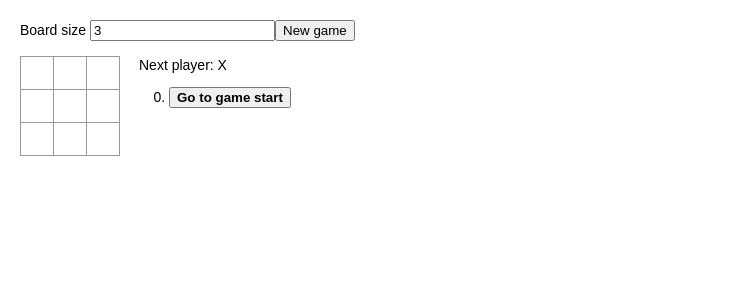
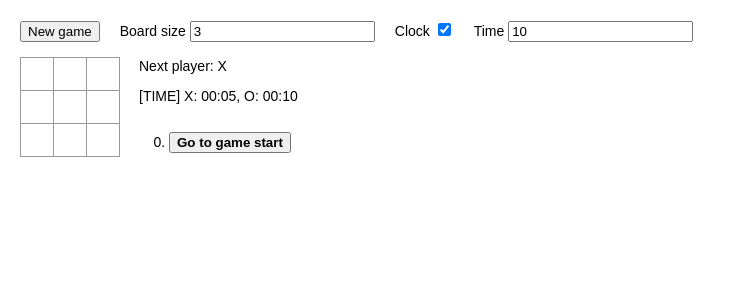
Before and after one commit to Minimuino/ultimate-tic-tac-toe-react, a React (Create React App) app: page / in a window 1280 px wide. Shown: the top 300 px of the page, without its empty margins (0-736 px from the left). Built offline with nearby package versions, Linux system fonts and the light colour scheme.

Commit message:
Add game clock

```diff
--- a/src/App.js
+++ b/src/App.js
@@ -9,18 +9,21 @@ export default class App extends React.Component
         super(props);
         this.state = {
             boardSize: 3,
+            clock: true,
+            time: 10,
             matchID: 0
         };
 
-        this.game = <Game key={this.state.matchID} size={this.state.boardSize}/>;
         this.newGame = this.newGame.bind(this);
     }
 
-    newGame(size)
+    newGame(size, clock, time)
     {
         // console.log('New size is ' + size);
         this.setState((prevState, props) => ({
             boardSize: size,
+            clock: clock,
+            time: time,
             matchID: prevState.matchID+1
         }));
     }
@@ -29,8 +32,12 @@ export default class App extends React.Component
     {
         return (
             <div className="game-container">
-                <SettingsForm defaultValue={this.state.boardSize} submitCallback={this.newGame} /><br/>
-                <Game key={this.state.matchID} size={this.state.boardSize} renderInfo={true} />
+                <SettingsForm defaultValues={this.state} submitCallback={this.newGame} /><br/>
+                <Game key={this.state.matchID}
+                    size={this.state.boardSize}
+                    clock={this.state.clock}
+                    time={this.state.time}
+                    renderInfo={true} />
             </div>
         );
     }
--- /dev/null
+++ b/src/components/CountDown.js
@@ -0,0 +1,73 @@
+import React from 'react';
+
+export default class CountDown extends React.Component
+{
+    constructor(props)
+    {
+        super(props);
+        this.state = {elapsed: 0};
+
+        this.lastTick = null;
+        this.tick = this.tick.bind(this);
+    }
+
+    // componentDidMount()
+    // {
+    //  this.timer = setInterval(this.tick, 1000);
+    //  console.log('Mount timer ' + this.timer);
+    // }
+
+    componentWillUnmount()
+    {
+        clearInterval(this.timer);
+    }
+
+    tick()
+    {
+        this.setState((prevState, props) => {
+            var now = new Date();
+            const dt = now - this.lastTick;
+            return {
+                elapsed: prevState.elapsed + dt
+            };
+        });
+        this.lastTick = new Date();
+    }
+
+    pause()
+    {
+        clearInterval(this.timer);
+        this.timer = null;
+        this.lastTick = null;
+    }
+
+    resume()
+    {
+        this.timer = setInterval(this.tick, 1000);
+        this.lastTick = new Date();
+    }
+
+    render()
+    {
+        const remaining = this.props.seconds - Math.floor(this.state.elapsed / 1000);
+        const minutes = Math.floor(remaining / 60);
+        const seconds = remaining % 60;
+
+        if (this.props.isPaused)
+        {
+            console.log('Pause!!');
+            this.pause();
+        }
+        else if (minutes === 0 && seconds === 0)
+        {
+            this.props.timeOverCallback(this.props.player);
+        }
+        else if (!this.timer)
+        {
+            console.log('Resume!!');
+            this.resume();
+        }
+
+        return <p className="countdown">{("0" + minutes).slice(-2)}:{("0" + seconds).slice(-2)}</p>;
+    }
+}
--- a/src/components/Game.js
+++ b/src/components/Game.js
@@ -1,5 +1,6 @@
 import React from 'react';
 import Board from './Board.js';
+import CountDown from './CountDown.js';
 
 export default class Game extends React.Component
 {
@@ -14,6 +15,8 @@ export default class Game extends React.Component
             stepNumber: 0,
             xIsNext: true
         };
+
+        this.timeOver = this.timeOver.bind(this);
     }
 
     jumpTo(step)
@@ -22,6 +25,11 @@ export default class Game extends React.Component
             stepNumber: step,
             xIsNext: (step % 2) === 0,
         });
+    }
+
+    timeOver(player)
+    {
+        console.log('Time over!!' + player + ' loses');
     }
 
     handleClick(i)
@@ -140,6 +148,8 @@ export default class Game extends React.Component
             }
         }
 
+        const timerXPaused = !this.state.xIsNext || Boolean(winnerLine);
+        const timerOPaused = this.state.xIsNext || Boolean(winnerLine);
         return (
             <div className="game">
                 <div className="game-board">
@@ -153,6 +163,20 @@ export default class Game extends React.Component
                 {this.props.renderInfo &&
                     <div className="game-info">
                         <div>{status}</div>
+                        {this.props.clock &&
+                            <div>[TIME]
+                                X: <CountDown key={1}
+                                    player="X"
+                                    seconds={this.props.time}
+                                    isPaused={timerXPaused}
+                                    timeOverCallback={this.timeOver} />
+                                , O: <CountDown key={2}
+                                    player="O"
+                                    seconds={this.props.time}
+                                    isPaused={timerOPaused}
+                                    timeOverCallback={this.timeOver} />
+                            </div>
+                        }
                         <ol>{moves.reverse()}</ol>
                     </div>
                 }
--- a/src/components/SettingsForm.js
+++ b/src/components/SettingsForm.js
@@ -6,7 +6,9 @@ export default class SettingsForm extends React.Component
     {
         super(props);
         this.state = {
-            value: this.props.defaultValue
+            boardSize: this.props.defaultValues.boardSize,
+            clock: this.props.defaultValues.clock,
+            time: this.props.defaultValues.time
         };
 
         this.handleChange = this.handleChange.bind(this);
@@ -15,12 +17,18 @@ export default class SettingsForm extends React.Component
 
     handleChange(event)
     {
-        this.setState({value: event.target.value});
+        const target = event.target;
+        const value = target.type === 'checkbox' ? target.checked : target.value;
+        const name = target.name;
+
+        this.setState({
+          [name]: value
+        });
     }
 
     handleSubmit(event)
     {
-        this.props.submitCallback(this.state.value);
+        this.props.submitCallback(this.state.boardSize, this.state.clock, this.state.time);
         event.preventDefault();
     }
 
@@ -28,10 +36,31 @@ export default class SettingsForm extends React.Component
     {
         return (
             <form onSubmit={this.handleSubmit}>
-                <label>
-                    Board size <input type="number" value={this.state.value} onChange={this.handleChange} />
+                <input type="submit" value="New game" />
+                <label className="settings-label">
+                    Board size <input
+                        name="boardSize"
+                        type="number"
+                        min="2"
+                        value={this.state.boardSize}
+                        onChange={this.handleChange} />
                 </label>
-                <input type="submit" value="New game" />
+                <label className="settings-label">
+                    Clock <input
+                        name="clock"
+                        type="checkbox"
+                        checked={this.state.clock}
+                        onChange={this.handleChange} />
+                </label>
+                {this.state.clock &&
+                <label className="settings-label">
+                    Time <input
+                        name="time"
+                        type="number"
+                        min="1"
+                        value={this.state.time}
+                        onChange={this.handleChange} />
+                </label>}
             </form>
         );
     }
--- a/src/index.css
+++ b/src/index.css
@@ -48,3 +48,11 @@ ol, ul {
 .game-info {
   margin-left: 20px;
 }
+
+.countdown {
+  display: inline-block;
+}
+
+.settings-label {
+  margin-left: 20px;
+}
```
